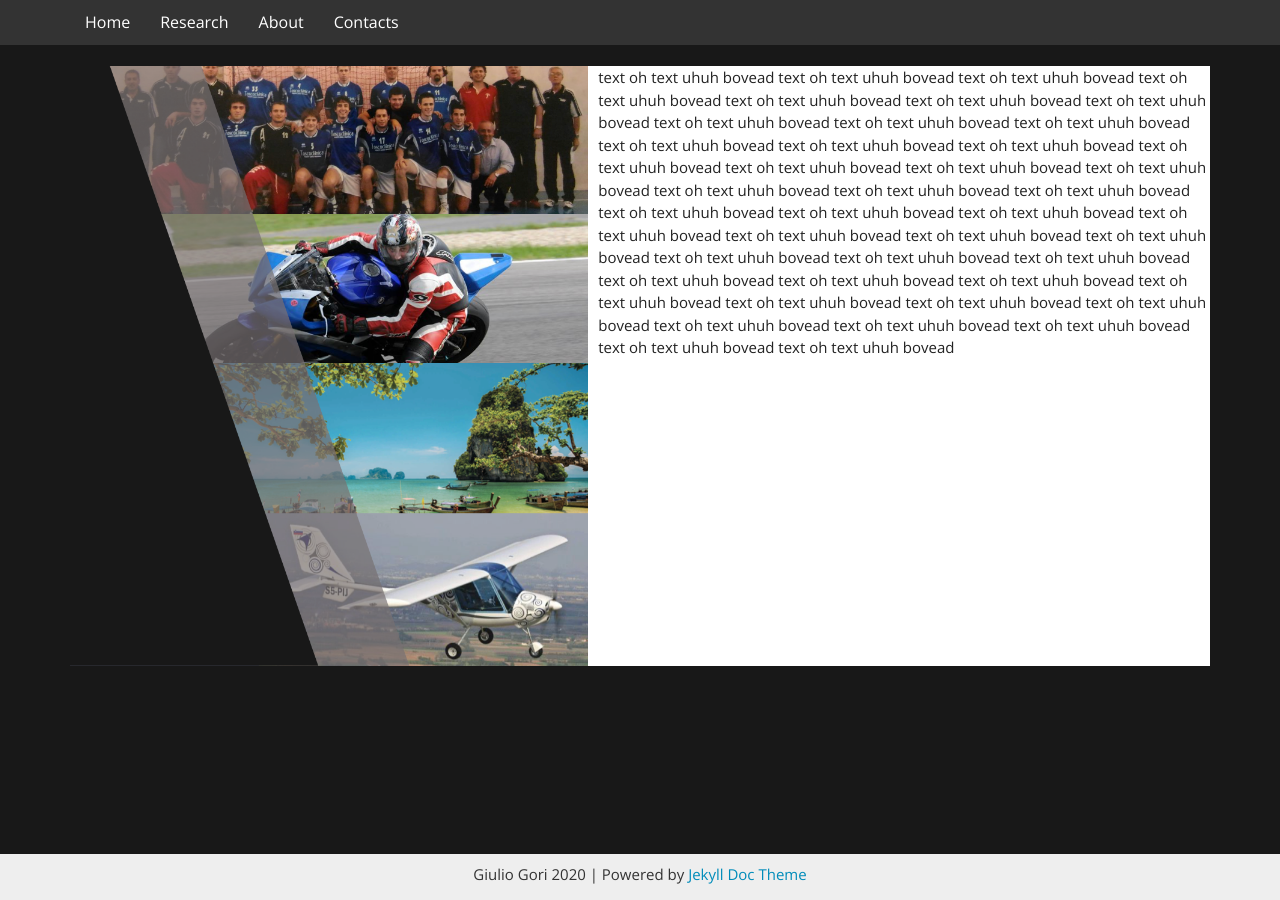
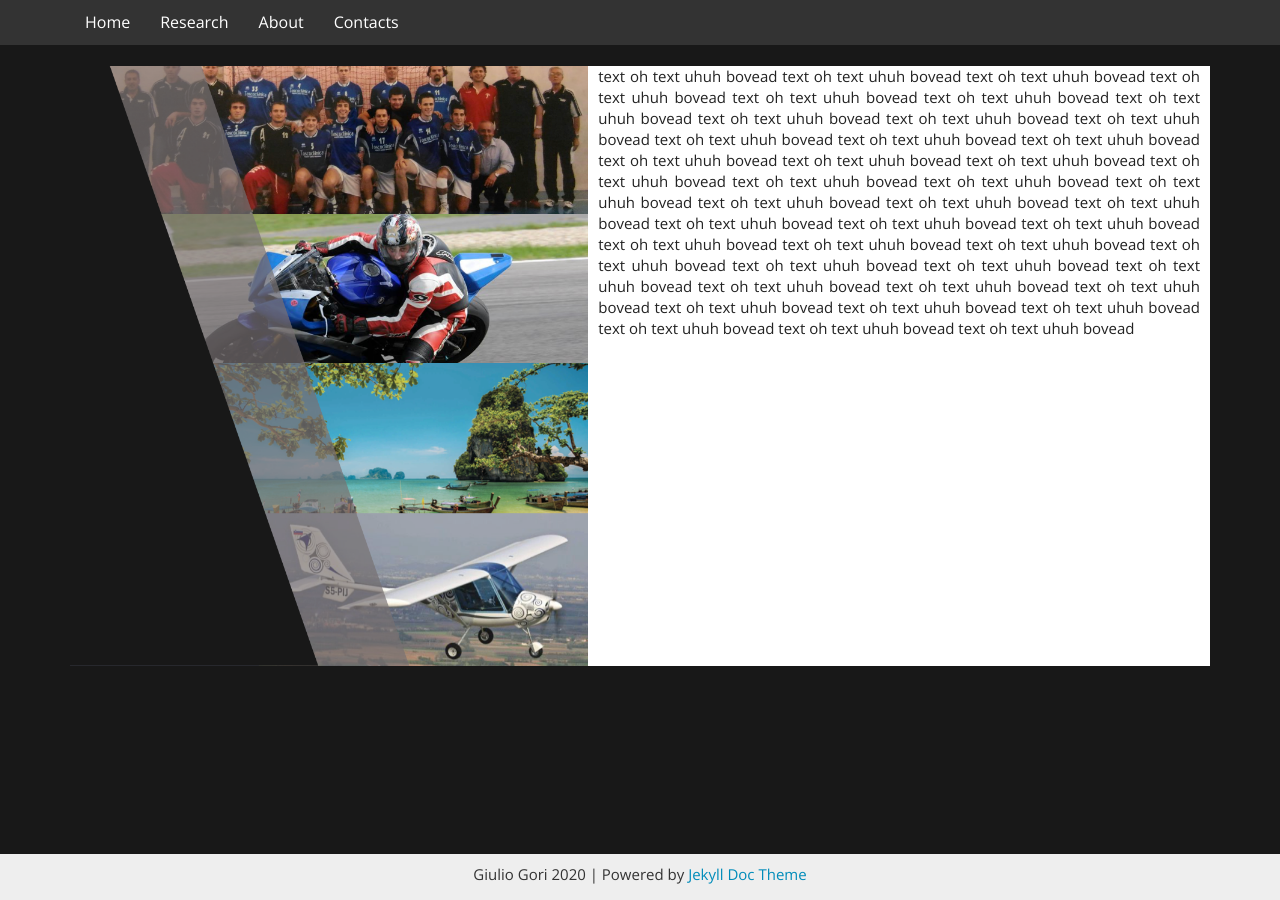
Before and after one commit to LaSerpe/LaSerpe.github.io, a Jekyll site: the page built from html/about.html, in a window 1280 px wide. Built offline with Jekyll 4.4.1, drawn with Linux system fonts in a browser that asks for light colours; nearby versions of some CDN libraries; library files that are not in the unit come from our copies.

Commit message:
update about

```diff
--- a/html/about.html
+++ b/html/about.html
@@ -8,12 +8,12 @@
 
 <div class="container">
       <div class="col-md-18"; style="height:600px; background-color: white; overflow: hidden">
-        <img src="/images/about/hobbies.png" style="height:100%; float: left; vertical-align:middle; margin: 0px; margin-right: 10px; padding: 0px;" />
-        <span class="breakAfter"; style="vertical-align:middle; text-align:justify; align: right; margin-right: 10px;">
+        <img src="/images/about/hobbies.png" style="height:100%; float: left; margin: 0px; margin-right: 10px; padding: 0px;" />
+        <p class="breakAfter"; style="text-align:justify; align: right; margin-right: 10px;">
         text oh text uhuh bovead text oh text uhuh bovead text oh text uhuh bovead text oh text uhuh bovead text oh text uhuh bovead text oh text uhuh bovead text oh text uhuh bovead text oh text uhuh bovead text oh text uhuh bovead text oh text uhuh bovead text oh text uhuh bovead text oh text uhuh bovead text oh text uhuh bovead text oh text uhuh bovead text oh text uhuh bovead text oh text uhuh bovead text oh text uhuh bovead text oh text uhuh bovead
         text oh text uhuh bovead text oh text uhuh bovead text oh text uhuh bovead text oh text uhuh bovead text oh text uhuh bovead text oh text uhuh bovead text oh text uhuh bovead text oh text uhuh bovead text oh text uhuh bovead text oh text uhuh bovead text oh text uhuh bovead text oh text uhuh bovead text oh text uhuh bovead text oh text uhuh bovead text oh text uhuh bovead text oh text uhuh bovead text oh text uhuh bovead text oh text uhuh bovead
         text oh text uhuh bovead text oh text uhuh bovead text oh text uhuh bovead text oh text uhuh bovead text oh text uhuh bovead text oh text uhuh bovead
-        </span>
+        </p>
     </div>
 
     <BR CLEAR=”left” />
```
